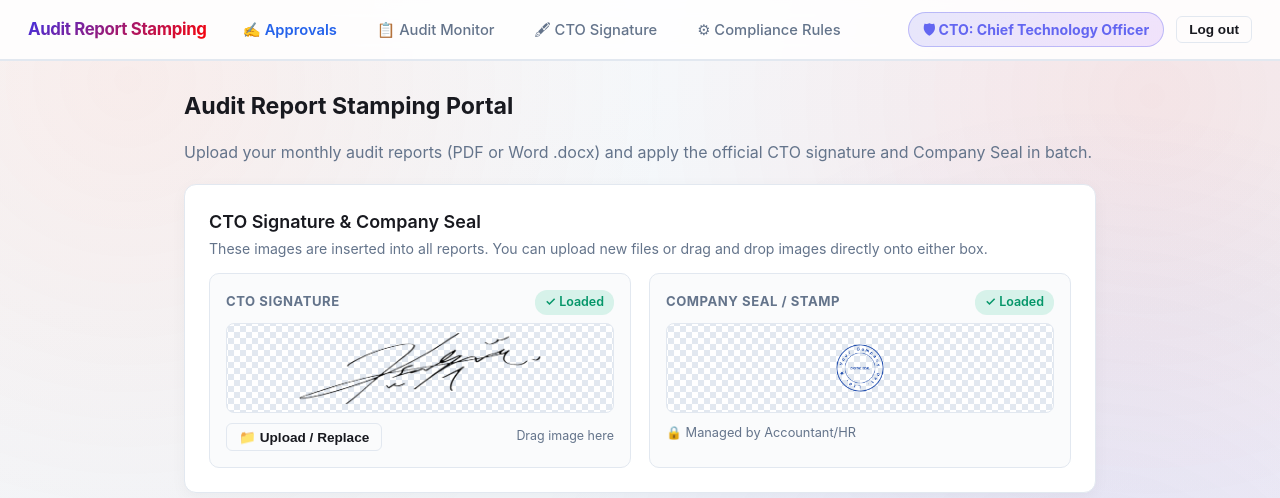
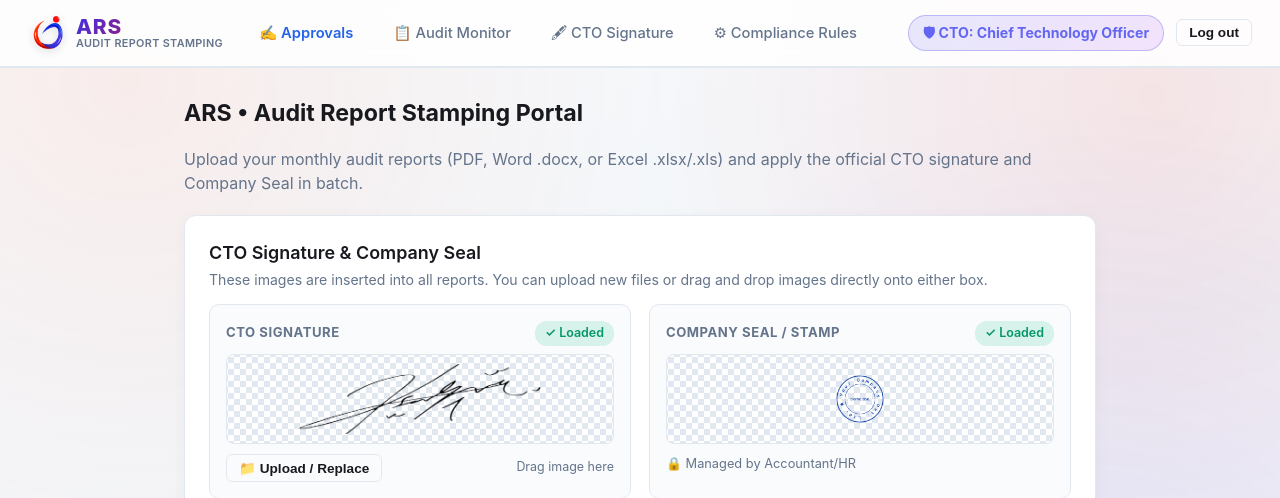
Before and after one commit to claapstest/audit-report-management, a FastAPI app: page /batch/new in a window 1280 px wide. Shown: the top 498 px of the page. Run offline with FastAPI, Linux system fonts and the light colour scheme; the visitor is signed in with stand-in values (Sample User, id 1); data comes from the database, SQL or seed files in the repository; data that the repository does not hold is empty.

Commit message:
Branding: Add company logo on left and update application branding to ARS (Audit Report Stamping)

```diff
--- a/app/main.py
+++ b/app/main.py
@@ -27,7 +27,7 @@ def _load_or_create_secret_key() -> str:
     return key
 
 
-app = FastAPI(title="Audit Report Stamping")
+app = FastAPI(title="ARS - Audit Report Stamping")
 app.add_middleware(SessionMiddleware, secret_key=_load_or_create_secret_key(), same_site="lax")
 app.mount("/static", StaticFiles(directory=str(BASE_DIR / "static")), name="static")
 
--- a/static/style.css
+++ b/static/style.css
@@ -71,6 +71,50 @@ body {
   gap: 24px;
 }
 
+.brand-link {
+  text-decoration: none;
+  display: flex;
+  align-items: center;
+  gap: 10px;
+  padding: 2px 0;
+  transition: opacity 0.15s ease;
+}
+
+.brand-link:hover {
+  opacity: 0.9;
+}
+
+.brand-logo {
+  height: 38px;
+  width: 38px;
+  object-fit: contain;
+  filter: drop-shadow(0 2px 4px rgba(0, 0, 0, 0.15));
+}
+
+.brand-text {
+  display: flex;
+  flex-direction: column;
+  justify-content: center;
+  line-height: 1.1;
+}
+
+.brand-ars {
+  font-weight: 800;
+  font-size: 1.3rem;
+  letter-spacing: 0.04em;
+  background: linear-gradient(135deg, var(--brand-blue), var(--brand-red));
+  -webkit-background-clip: text;
+  -webkit-text-fill-color: transparent;
+}
+
+.brand-sub {
+  font-size: 0.68rem;
+  font-weight: 600;
+  color: var(--muted);
+  letter-spacing: 0.03em;
+  text-transform: uppercase;
+}
+
 .brand-badge {
   font-weight: 700;
   font-size: 1.05rem;
@@ -80,8 +124,6 @@ body {
   -webkit-text-fill-color: transparent;
   padding: 4px 0;
 }
-
-.brand-link { text-decoration: none; display: flex; align-items: center; }
 
 .nav-links {
   display: flex;
--- a/templates/base.html
+++ b/templates/base.html
@@ -3,7 +3,7 @@
 <head>
   <meta charset="utf-8">
   <meta name="viewport" content="width=device-width, initial-scale=1">
-  <title>{% block title %}Audit Report Stamping{% endblock %}</title>
+  <title>{% block title %}ARS - Audit Report Stamping{% endblock %}</title>
   <link rel="icon" type="image/png" href="/static/img/favicon.png">
   <link rel="stylesheet" href="/static/style.css?v={{ asset_version }}">
 </head>
@@ -11,8 +11,12 @@
   {% if username %}
   <header class="topbar">
     <div class="topbar-left">
-      <a href="{% if role == 'cto' %}/batches?filter=pending{% elif role == 'hr' %}/batches{% else %}/batch/new{% endif %}" class="brand-link">
-        <span class="brand-badge">Audit Report Stamping</span>
+      <a href="{% if role == 'cto' %}/batches?filter=pending{% elif role == 'hr' %}/batches{% else %}/batch/new{% endif %}" class="brand-link" title="ARS - Audit Report Stamping">
+        <img src="/static/img/company-logo.png" alt="ARS Logo" class="brand-logo">
+        <div class="brand-text">
+          <span class="brand-ars">ARS</span>
+          <span class="brand-sub">Audit Report Stamping</span>
+        </div>
       </a>
       <nav class="nav-links">
         {% if role == 'cto' %}
--- a/templates/new_batch.html
+++ b/templates/new_batch.html
@@ -1,10 +1,10 @@
 {% extends "base.html" %}
-{% block title %}Audit Report Stamping - Dashboard{% endblock %}
+{% block title %}ARS - Audit Report Stamping Dashboard{% endblock %}
 {% block content %}
 <div class="page-header">
   <div>
-    <h1>Audit Report Stamping Portal</h1>
-    <p class="muted">Upload your monthly audit reports (PDF or Word .docx) and apply the official CTO signature and Company Seal in batch.</p>
+    <h1>ARS &bull; Audit Report Stamping Portal</h1>
+    <p class="muted">Upload your monthly audit reports (PDF, Word .docx, or Excel .xlsx/.xls) and apply the official CTO signature and Company Seal in batch.</p>
   </div>
 </div>
 
```
Also changed, not shown: templates/login.html (+8 -4 lines), static/img/company-banner.png (added), static/img/company-logo.png (added), static/img/favicon.png.
